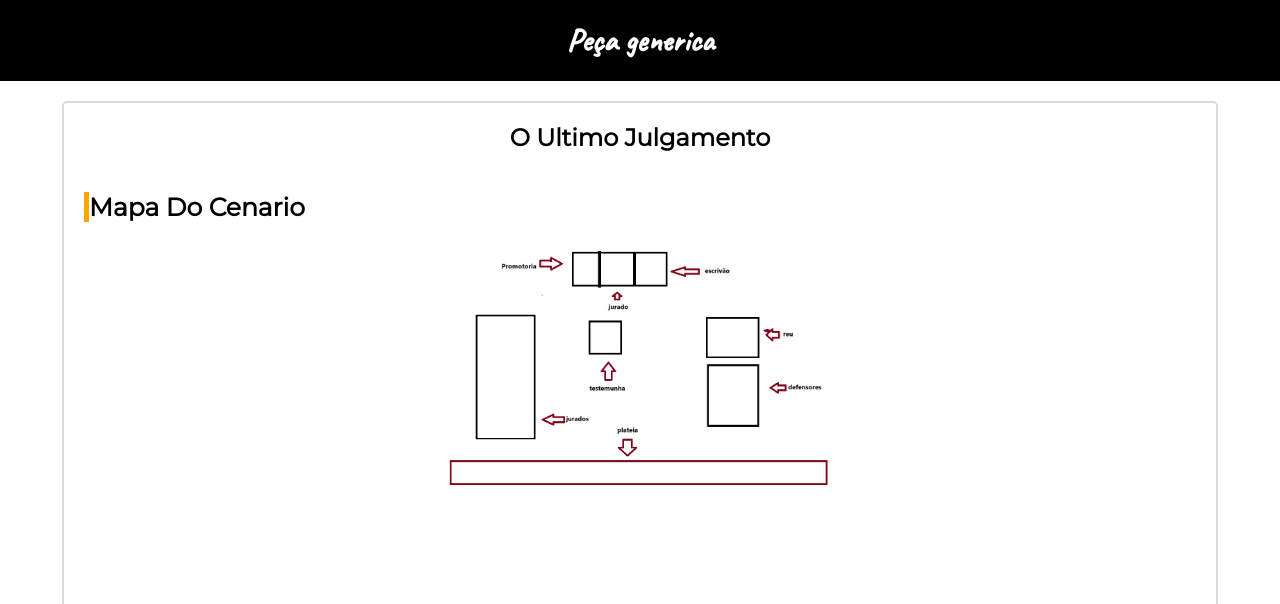
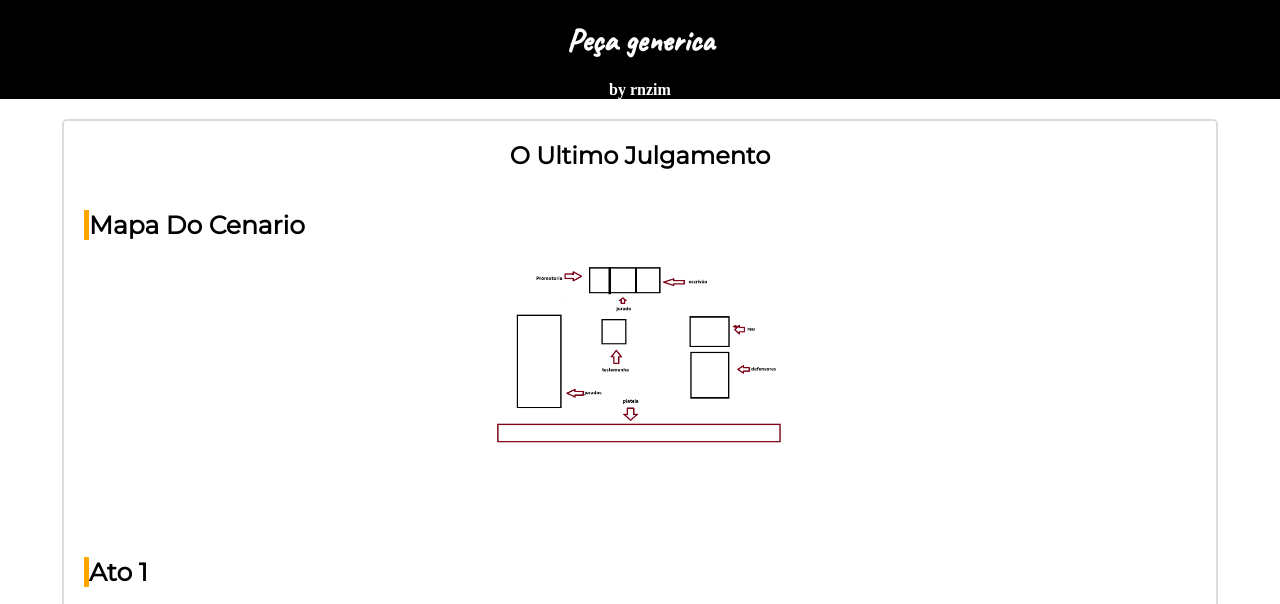
Before and after one commit to rnzim/theater-play-page, a plain HTML site: page index.html in a window 1280 px wide. Shown: the top 604 px of the page. Drawn offline with Linux system fonts and the light colour scheme.

Commit message:
fix bugs

```diff
--- a/index.html
+++ b/index.html
@@ -9,6 +9,7 @@
 <body>
     <header>
         <h1>Peça generica</h1>
+        <h4>by rnzim</h4>
     </header>
     <main>
       <h2>O Ultimo Julgamento</h2>
--- a/style.css
+++ b/style.css
@@ -47,7 +47,7 @@ main{
     border: 2px rgba(128, 128, 128, 0.284) solid;
 }
 img{
-    width: 400px;
+    width: 300px;
 }
 .wall{
     padding: 10px;
```
